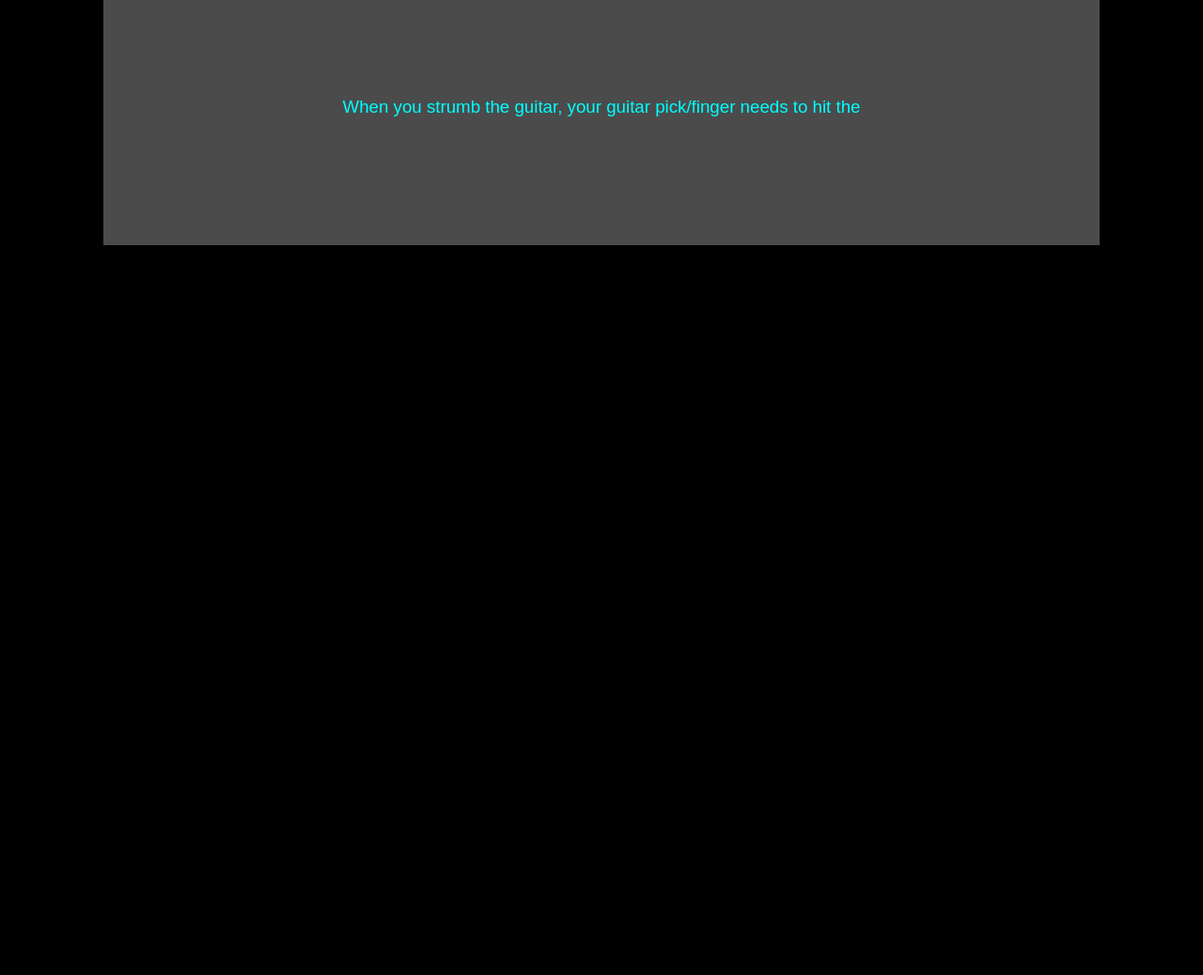
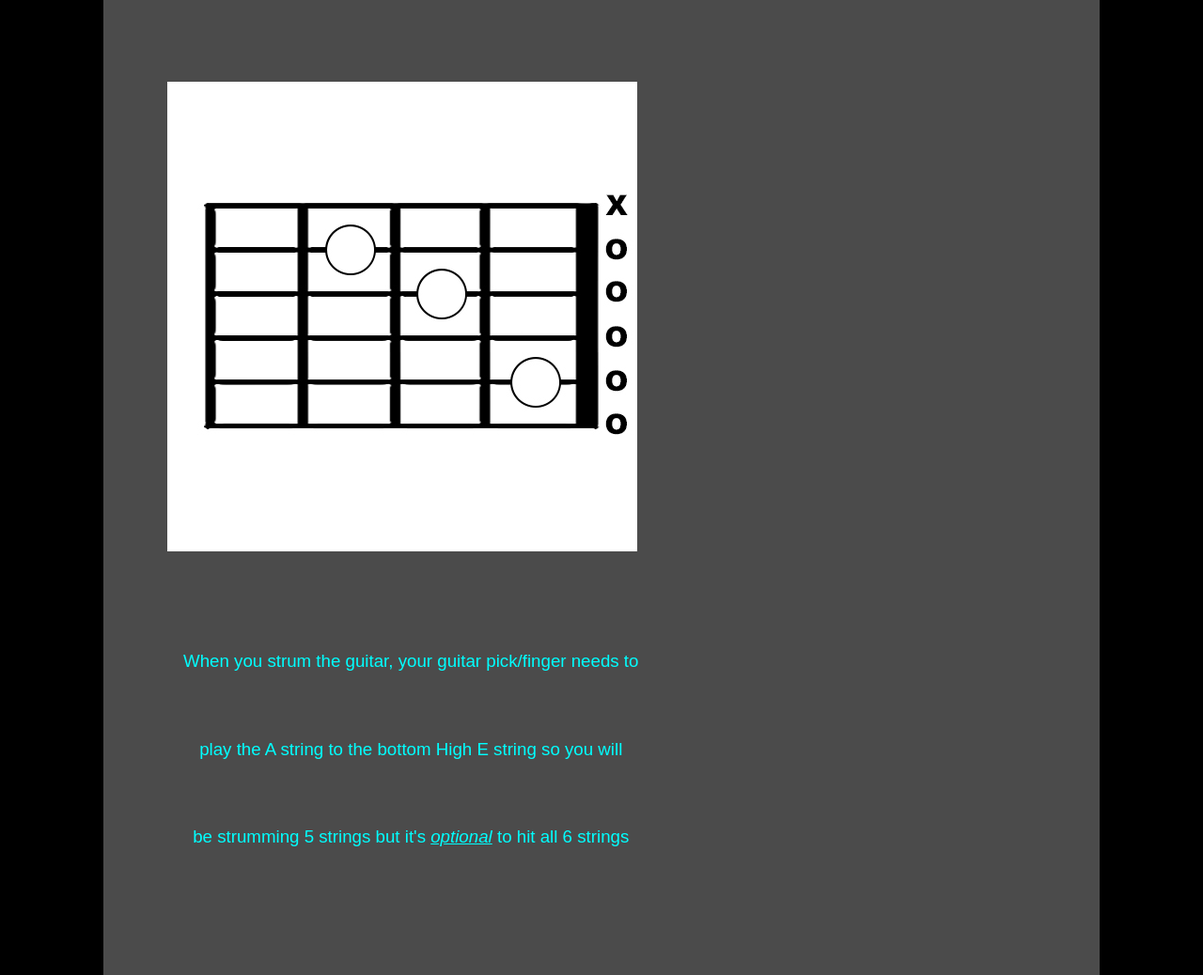
Before and after one commit to jasonestradav/jasonestradav.net, a plain HTML site: page chord_D.html in a window 1280 px wide. Shown: the part 5730-6768 px from the top of the page at 94% size. Before the commit the page ends 5991 px from the top, so only its background shows below. Drawn offline with nearby package versions, Linux system fonts and the light colour scheme.

Commit message:
Added another image and text for chord c and d page

```diff
--- a/chord_D.html
+++ b/chord_D.html
@@ -74,8 +74,12 @@
         <!--Add real life image of C chord--><img class="image" id="image3" src="images_D/D_chord.jpg" alt="first_finger_c_chord">
         <!--Different angle of C Chord Image--><img class="image" id="image3" src="images_D/D_chord.jpg" alt="first_finger_c_chord">
     </div>
-    <!--Text under -->
-    <p class="text3">When you strumb the guitar, your guitar pick/finger needs to hit the <!--Text Here--> </p>
-
+    <!--Space-->
+    <p class="text3"></p>
+    <!--Image and Text under-->
+    <div class="row">
+      <img class="image" id="image1" src="images_C/C_Chord_played.jpg" alt="Chord C Played">
+    <p class="text3">When you strum the guitar, your guitar pick/finger needs to <br>play the A string to the bottom High E string so you will <br> be strumming 5 strings but it's <u><em>optional</em></u> to hit all 6 strings</p>
+  </div>
 
     </div> <!--End of box div-->
```
Also changed, not shown: chord_C.html (+4 -1 lines).
